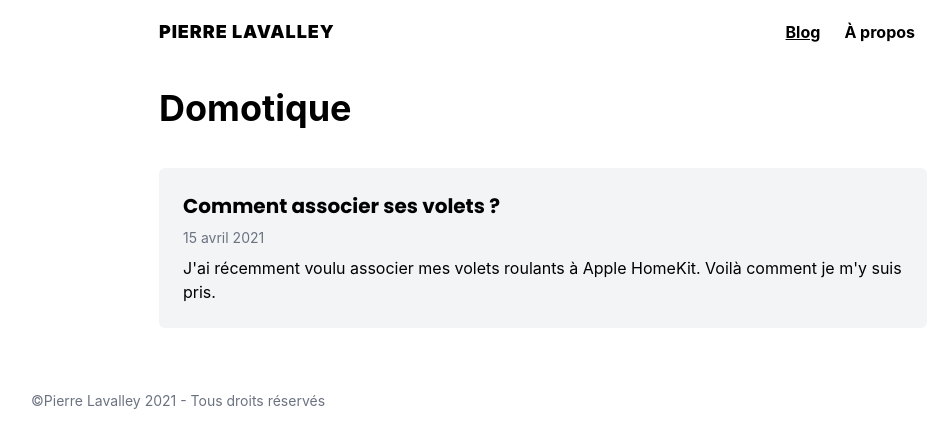
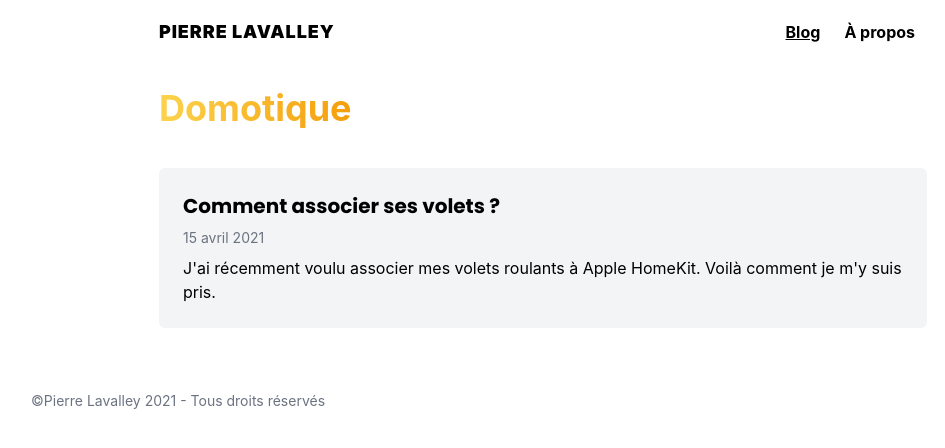
Before and after one commit to piRstone/personal-website, a Next.js app: page /blog/categories/domotique in a window 1280 px wide. Shown: the top 448 px of the page, without its empty margins (97-1042 px from the left). Built offline with nearby package versions, Linux system fonts and the light colour scheme; a web font is replaced by a local one; what @tailwindcss/typography would draw is missing.

Commit message:
Style: color post title according to category color

```diff
--- a/pages/blog/categories/[category].tsx
+++ b/pages/blog/categories/[category].tsx
@@ -21,7 +21,13 @@ const CategoryPage: FC<CategoryPageProps> = ({ posts, category }) => {
             <Header />
             <main className="container mx-auto py-6">
                 <div className="max-w-screen-md mx-auto">
-                    <h1 className="font-bold text-4xl mb-10">{cat.name}</h1>
+                    <h1 className="font-bold text-4xl mb-10">
+                        <span
+                            className={`text-transparent bg-clip-text bg-gradient-to-r from-${cat.colorFrom} to-${cat.colorTo}`}
+                        >
+                            {cat.name}
+                        </span>
+                    </h1>
 
                     {posts.length ? (
                         posts.map((post) => (
--- a/types/Category.ts
+++ b/types/Category.ts
@@ -10,9 +10,9 @@ export const categories: Record<string, Category> = {
     domotique: {
         name: 'Domotique',
         slug: 'domotique',
-        textColor: 'yellow-600',
+        textColor: 'white',
         colorFrom: 'yellow-300',
-        colorTo: 'yellow-400',
+        colorTo: 'yellow-500',
     },
 }
 
```
